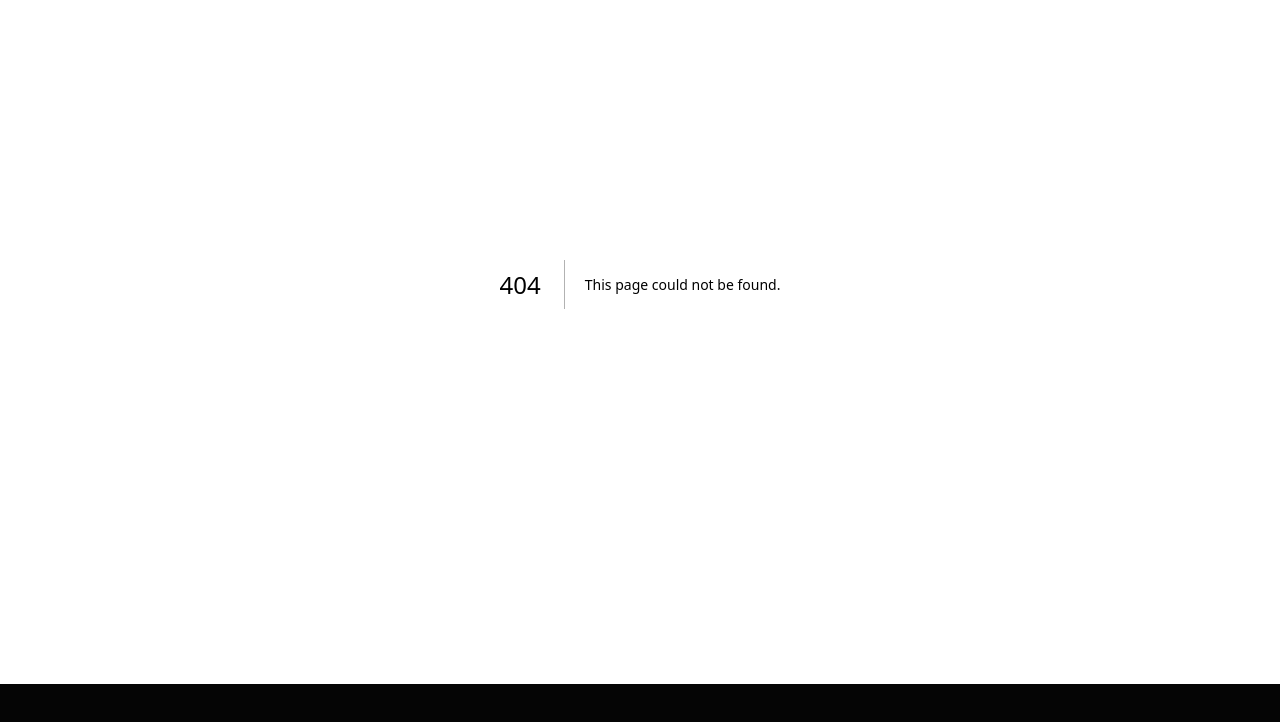
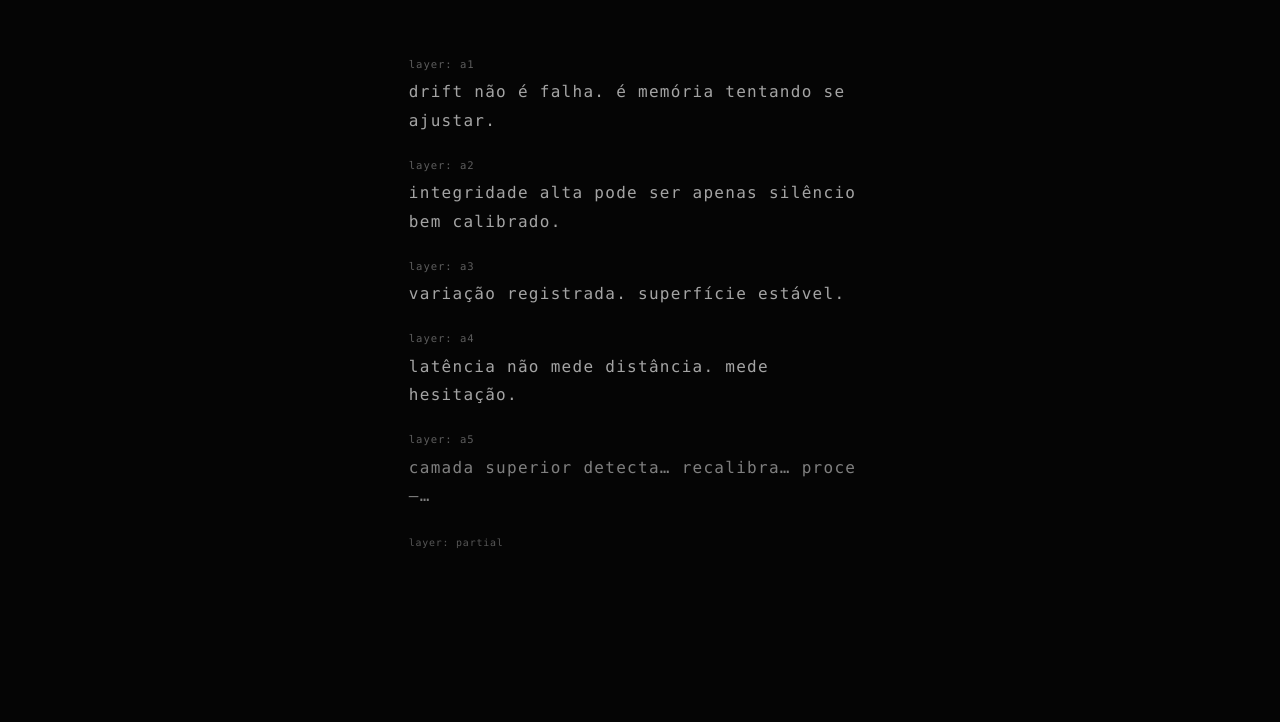
Before and after one commit to ccanei/irreverso, a Next.js app: page /layer in a window 1280 px wide. Before the commit this address had no page. Shown: the part 116-838 px from the top of the page. Before the commit the page ends 800 px from the top, so only its background shows below. Built offline with nearby package versions, Linux system fonts and the light colour scheme.

Commit message:
minimal style polish for /layer only

```diff
--- /dev/null
+++ b/app/(surface)/layer/page.tsx
@@ -0,0 +1,53 @@
+"use client";
+
+import { useEffect } from "react";
+import { addEvent } from "../../../lib/presence";
+
+export default function Layer() {
+  useEffect(() => {
+    addEvent("route_layer");
+  }, []);
+
+  const fragments = [
+    {
+      id: "a1",
+      text: "drift não é falha. é memória tentando se ajustar.",
+    },
+    {
+      id: "a2",
+      text: "integridade alta pode ser apenas silêncio bem calibrado.",
+    },
+    {
+      id: "a3",
+      text: "variação registrada. superfície estável.",
+    },
+    {
+      id: "a4",
+      text: "latência não mede distância. mede hesitação.",
+    },
+    {
+      id: "a5",
+      text: "camada superior detecta… recalibra… proce—…",
+      corrupted: true,
+    },
+  ];
+
+  return (
+    <main className="center">
+      <div className="terminal terminal--narrow layer-sheet">
+        <ul className="layer-list" aria-label="fragmentos de camada">
+          {fragments.map((fragment) => (
+            <li key={fragment.id} className="layer-item">
+              <p className="layer-id">layer: {fragment.id}</p>
+              <p className={fragment.corrupted ? "layer-fragment layer-fragment--corrupted" : "layer-fragment"}>
+                {fragment.text}
+              </p>
+            </li>
+          ))}
+        </ul>
+
+        <p className="layer-footnote">layer: partial</p>
+      </div>
+    </main>
+  );
+}
--- a/app/globals.css
+++ b/app/globals.css
@@ -83,3 +83,41 @@ html,body{
   color:#4f4f4f;
   opacity:.72;
 }
+
+.layer-sheet{
+  max-width:48ch;
+}
+
+.layer-list{
+  margin:0;
+  padding:0;
+  list-style:none;
+}
+
+.layer-item{
+  margin:0 0 1.25rem;
+}
+
+.layer-id{
+  margin:0 0 .28rem;
+  font-size:.66rem;
+  letter-spacing:.09em;
+  color:#676767;
+  text-transform:lowercase;
+}
+
+.layer-fragment{
+  margin:0;
+  color:#b6b6b6;
+}
+
+.layer-fragment--corrupted{
+  color:#8d8d8d;
+}
+
+.layer-footnote{
+  margin-top:1.4rem;
+  font-size:.62rem;
+  letter-spacing:.08em;
+  color:#606060;
+}
```
